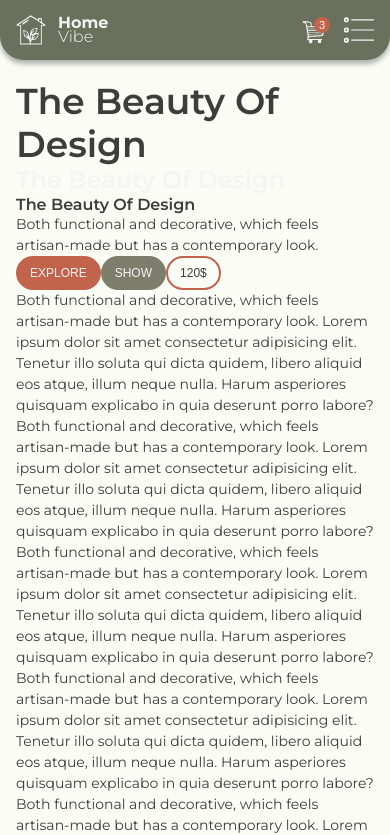
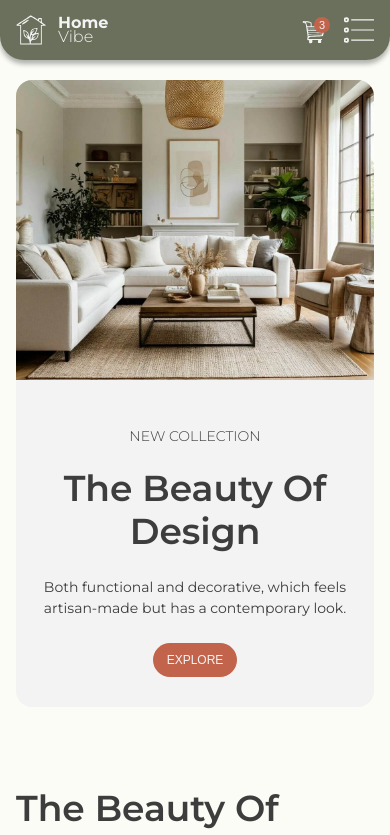
Before and after one commit to DinaKobrik/HomeVibe-Next, a Next.js app: page / in a window 390 px wide. Shown: the top 835 px of the page. Built offline with nearby package versions, Linux system fonts and the light colour scheme.

Commit message:
Created a hero-banner section

```diff
--- a/src/app/globals.css
+++ b/src/app/globals.css
@@ -27,7 +27,7 @@ body {
   overflow-x: hidden;
 }
 main {
-  max-width: 1520px;
+  max-width: 1380px;
   margin: 0 auto;
   padding: 0 40px;
 }
--- a/src/app/layout.module.css
+++ b/src/app/layout.module.css
@@ -1,5 +1,9 @@
 .main {
   padding-top: 120px;
+  display: flex;
+  width: 100%;
+  flex-direction: column;
+  gap: 80px;
 }
 @media (max-width: 992px) {
   .main {
--- a/src/app/page.tsx
+++ b/src/app/page.tsx
@@ -1,8 +1,10 @@
 import { Button, Heading, P } from "@/components/ui";
+import { HeroBanner } from "@/components/sections/homepage";
 
 export default async function HomePage() {
   return (
     <>
+      <HeroBanner />
       <Heading level="h1">The Beauty Of Design</Heading>
       <Heading level="h2" color="white">
         The Beauty Of Design
--- a/src/components/layout/header/header.module.css
+++ b/src/components/layout/header/header.module.css
@@ -12,7 +12,7 @@
 
 .container {
   display: flex;
-  max-width: 1520px;
+  max-width: 1440px;
   margin: 0 auto;
   align-items: center;
   justify-content: space-between;
--- /dev/null
+++ b/src/components/sections/homepage/banner/HeroBanner.tsx
@@ -0,0 +1,34 @@
+"use client";
+import React from "react";
+import Image from "next/image";
+import { Heading, P, Button, Badge } from "@/components/ui/";
+import styles from "./hero-banner.module.css";
+
+export const HeroBanner: React.FC = () => {
+  return (
+    <section className={styles.hero}>
+      <div className={styles.container}>
+        <div className={styles.content}>
+          <Badge>NEW COLLECTION</Badge>
+          <Heading level="h1">The Beauty Of Design</Heading>
+          <P className={styles.description}>
+            Both functional and decorative, which feels artisan-made but has a
+            contemporary look.
+          </P>
+          <div className={styles.button}>
+            <Button variant="primary">EXPLORE</Button>
+          </div>
+        </div>
+        <div className={styles.imageWrapper}>
+          <Image
+            src="/hero-banner.jpg"
+            alt="Стильный интерьер с современной мебелью"
+            fill
+            className={styles.image}
+            priority
+          />
+        </div>
+      </div>
+    </section>
+  );
+};
--- /dev/null
+++ b/src/components/sections/homepage/banner/hero-banner.module.css
@@ -0,0 +1,80 @@
+.hero {
+  background-color: #f3f3f3;
+  border-radius: var(--border-s);
+  display: flex;
+  align-items: center;
+}
+
+.container {
+  display: grid;
+  grid-template-columns: 2fr 3fr;
+  gap: 49px;
+  overflow: hidden;
+}
+
+.content {
+  display: flex;
+  flex-direction: column;
+  justify-content: center;
+  padding: 80px 40px 65px;
+  gap: 24px;
+  color: var(--color-black);
+}
+
+.button {
+  max-width: 200px;
+}
+
+.imageWrapper {
+  position: relative;
+  overflow: hidden;
+}
+
+.image {
+  object-fit: cover;
+  border-radius: 0 var(--border-s) var(--border-s) 0;
+}
+
+@media (max-width: 992px) {
+  .container {
+    grid-template-columns: 1fr;
+    text-align: center;
+  }
+
+  .button {
+    margin: 0 auto;
+  }
+
+  .content {
+    order: 2;
+    padding: 20px 40px 55px;
+  }
+
+  .imageWrapper {
+    order: 1;
+    height: 400px;
+  }
+
+  .image {
+    object-fit: cover;
+    border-radius: var(--border-s) var(--border-s) 0 0;
+  }
+
+  .buttons {
+    justify-content: center;
+  }
+}
+
+@media (max-width: 576px) {
+  .hero {
+    min-height: auto;
+  }
+
+  .content {
+    padding: 0 20px 30px;
+  }
+
+  .imageWrapper {
+    height: 300px;
+  }
+}
--- /dev/null
+++ b/src/components/sections/homepage/index.ts
@@ -0,0 +1 @@
+export * from "./banner/HeroBanner";
--- /dev/null
+++ b/src/components/ui/badge/Badge.tsx
@@ -0,0 +1,29 @@
+import React from "react";
+import { cn } from "@/lib/utils";
+import styles from "./badge.module.css";
+
+export type BadgeColor = "black" | "white";
+
+export interface BadgeProps extends React.HTMLAttributes<HTMLSpanElement> {
+  color?: BadgeColor;
+  children: React.ReactNode;
+}
+
+export const Badge: React.FC<BadgeProps> = ({
+  color = "black",
+  children,
+  className,
+  ...rest
+}) => {
+  return (
+    <span
+      className={cn(
+        styles.badge,
+        color === "white" ? styles.white : styles.black,
+        className
+      )}
+      {...rest}>
+      {children}
+    </span>
+  );
+};
--- /dev/null
+++ b/src/components/ui/badge/badge.module.css
@@ -0,0 +1,20 @@
+.badge {
+  display: inline-block;
+  text-transform: uppercase;
+  font-size: 19px;
+  font-weight: 300;
+  line-height: 1;
+}
+
+.black {
+  color: var(--color-black);
+}
+
+.white {
+  color: var(--color-white);
+}
+@media (max-width: 576px) {
+  .badge {
+    font-size: 14px;
+  }
+}
--- a/src/components/ui/index.ts
+++ b/src/components/ui/index.ts
@@ -1,3 +1,4 @@
 export * from "./button/Button";
 export * from "./heading/Heading";
 export * from "./p/P";
+export * from "./badge/Badge";
```
Also changed, not shown: public/hero-banner.jpg (added).
